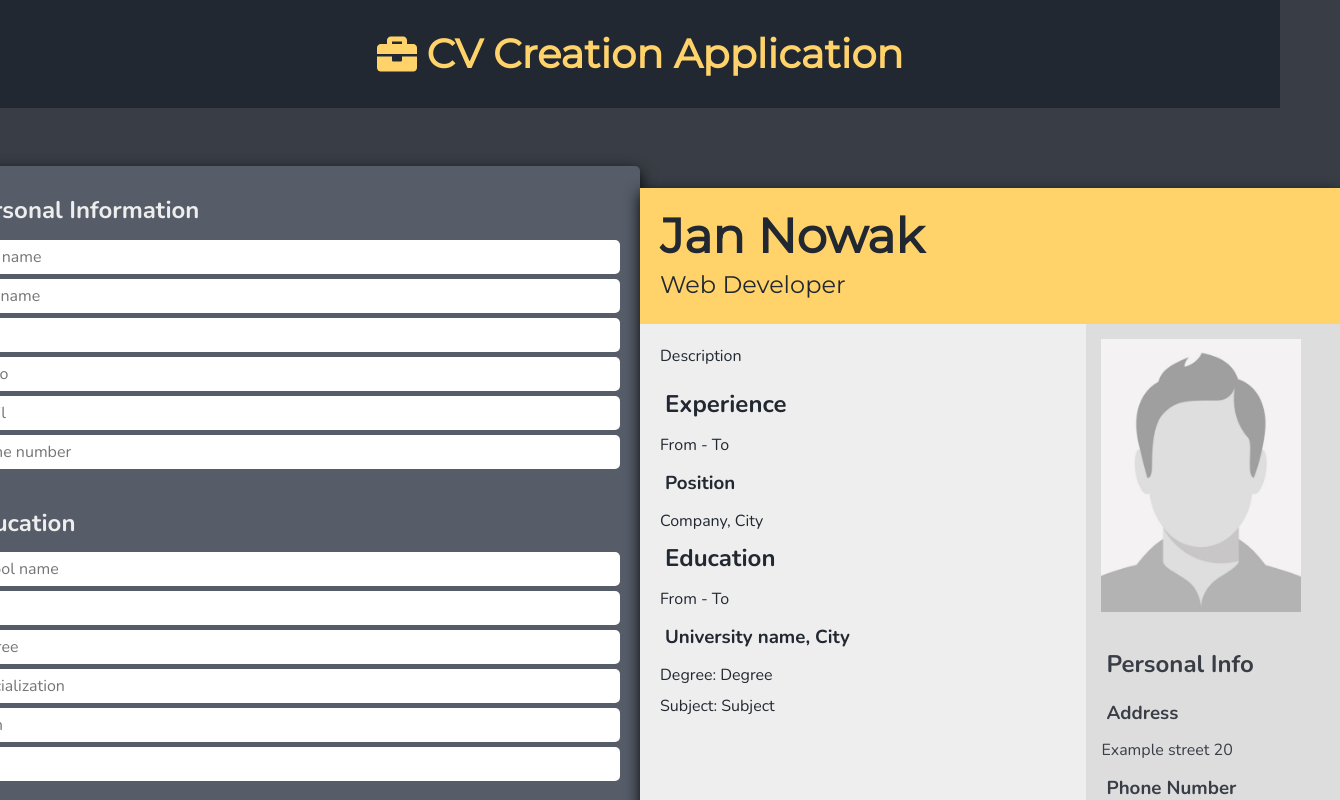
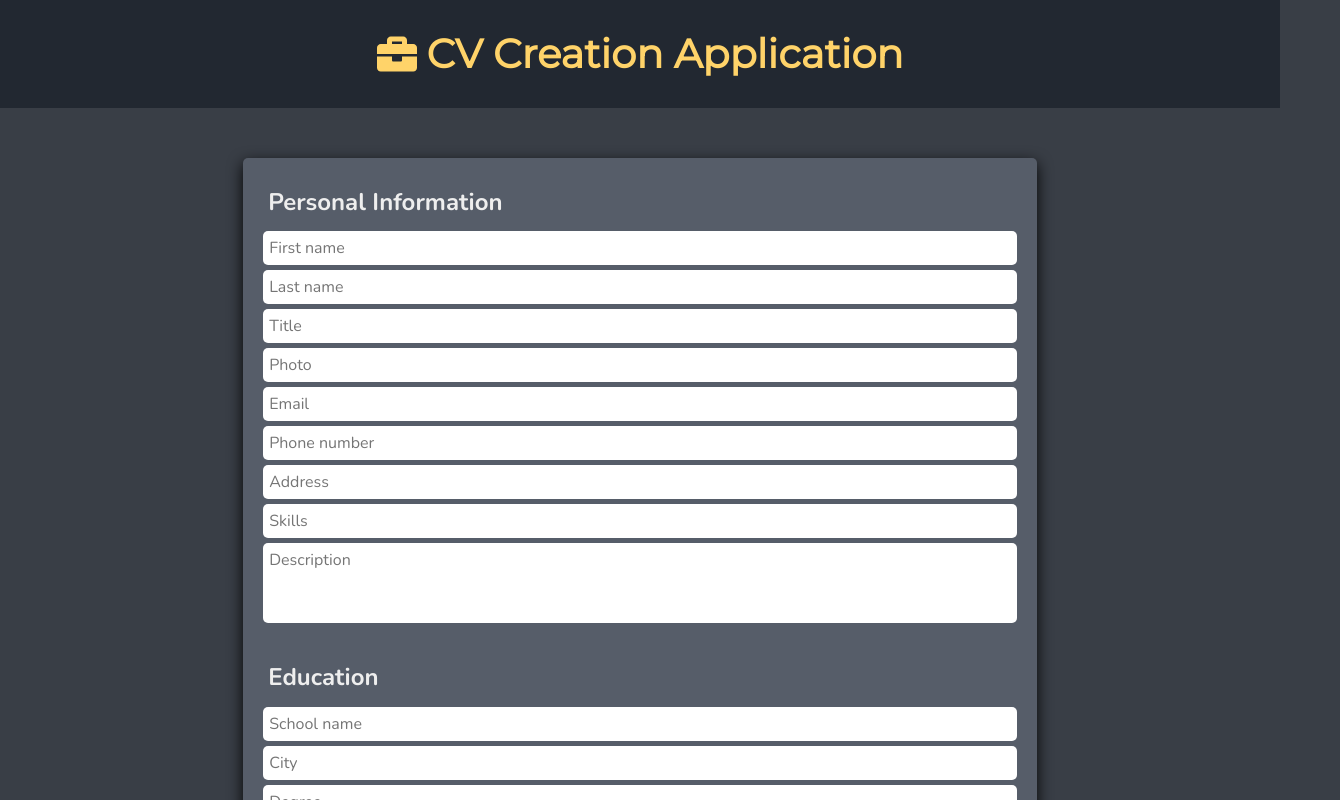
Before and after one commit to GBN6/CV-Application, a React (Create React App) app: page / in a window 1280 px wide. Shown: the top 800 px of the page, 1340 px wide, since content can reach past the window. Built offline with nearby package versions, Linux system fonts and the light colour scheme.

Commit message:
Add utility and fix styling

```diff
--- a/src/components/CvForm/CvForm.js
+++ b/src/components/CvForm/CvForm.js
@@ -23,7 +23,7 @@ const CvWrapper = styled.div`
   border-radius: 5px;
   padding: 2rem;
   gap: 3rem;
-  min-width: 700px;
+  width: 210mm;
   box-shadow: rgba(0, 0, 0, 0.95) 0px 5px 15px;
   background-color: #565d69;
 `;
--- a/src/components/CvForm/Experience.js
+++ b/src/components/CvForm/Experience.js
@@ -1,6 +1,7 @@
 import React from 'react';
 import Section from '../Utility/Section';
 import Input from '../Utility/Input';
+import TextArea from '../Utility/TextArea';
 
 function Experience() {
   return (
@@ -8,7 +9,7 @@ function Experience() {
       <Input type='text' name='' placeholder='Company' />
       <Input type='text' name='' placeholder='City' />
       <Input type='text' name='' placeholder='Position' />
-      <Input type='text' name='' placeholder='Details' />
+      <TextArea name="" placeholder="Description" />
       <Input type='text' name='' placeholder='From' />
       <Input type='text' name='' placeholder='To' />
     </Section>
--- a/src/components/CvForm/Personal.js
+++ b/src/components/CvForm/Personal.js
@@ -1,6 +1,7 @@
 import React from 'react';
 import Section from '../Utility/Section';
 import Input from '../Utility/Input';
+import TextArea from '../Utility/TextArea';
 
 const Personal = () => {
   return (
@@ -11,6 +12,9 @@ const Personal = () => {
       <Input type='text' name='' placeholder='Photo' />
       <Input type='text' name='' placeholder='Email' />
       <Input type='text' name='' placeholder='Phone number' />
+      <Input type="text" name="" placeholder="Address" />
+      <Input type="text" name="" placeholder="Skills" />
+      <TextArea name="" placeholder="Description" />
     </Section>
   );
 }
--- a/src/components/CvResult/CvResult.js
+++ b/src/components/CvResult/CvResult.js
@@ -15,8 +15,11 @@ const CvResult = () => {
 };
 
 const CvResultWrap = styled.div`
+  width: 210mm;
+  height: 297mm;
   display: grid;
-  min-width: 700px;
+  grid-template-columns: 150mm 60mm;
+  grid-template-rows: 35mm 262mm;
   margin-top: 3rem;
   box-shadow: rgba(0, 0, 0, 0.95) 0px 5px 15px;
   border-bottom-right-radius: 5px;
--- a/src/components/CvResult/ResultContent.js
+++ b/src/components/CvResult/ResultContent.js
@@ -16,8 +16,8 @@ const ResultContent = () => {
       <Section title='Education'>
         <Period>From - To</Period>
         <Subsection title='University name, City'>
-          <p>Degree: Degree</p>
-          <p>Subject: Subject</p>
+          <p>Degree: ...</p>
+          <p>Subject: ...</p>
         </Subsection>
       </Section>
     </ContentWrap>
@@ -27,11 +27,9 @@ const ResultContent = () => {
 export default ResultContent;
 
 const ContentWrap = styled.div`
-  grid-column: span 9;
   padding: 2rem;
   background-color: rgb(238, 238, 238);
   color: #222831;
-  min-height: 870px;
   border-bottom-left-radius: 5px;
 `;
 
@@ -41,4 +39,6 @@ const Description = styled.p`
 
 const Period = styled.div`
   width: 20%;
+  font-weight: bold;
+  padding: 0.5rem;
 `;
--- a/src/components/CvResult/ResultHeader.js
+++ b/src/components/CvResult/ResultHeader.js
@@ -11,10 +11,12 @@ const ResultHeader = () => {
 };
 
 const CvResultHeaderWrap = styled.header`
-  grid-column: span 10;
+  grid-column: span 2;
   padding: 2rem;
   background-color: #FFD369;
   color: #222831;
+  border-top-right-radius: 5px;
+  border-top-left-radius: 5px;
 `;
 
 export default ResultHeader;
--- a/src/components/CvResult/ResultSidebar.js
+++ b/src/components/CvResult/ResultSidebar.js
@@ -8,7 +8,7 @@ const ResultSidebar = () => {
   return (
     <SidebarWrap>
       <Photo src={photo} alt='example' />
-      <Section title='Personal Info'>
+      <Section title='Personal Details'>
         <Subsection title='Address'>Example street 20</Subsection>
         <Subsection title='Phone Number'>123456789</Subsection>
         <Subsection title='Email'>mail@gmail.com</Subsection>
@@ -18,7 +18,6 @@ const ResultSidebar = () => {
 };
 
 const SidebarWrap = styled.div`
-  grid-column: span 1;
   padding: 1.5rem;
   background-color: rgb(221, 221, 221);
   color: #393e46;
@@ -28,7 +27,7 @@ const SidebarWrap = styled.div`
 const Photo = styled.img`
   margin-bottom: 2rem;
   max-height: 300px;
-  max-width: 200px
+  max-width: 170px
 `;
 
 export default ResultSidebar;
--- a/src/components/Main.js
+++ b/src/components/Main.js
@@ -14,15 +14,17 @@ function Main() {
 
 const MainWrapper = styled.main`
 display: flex;
-align-items: center;
+align-items: flex-start;
 justify-content: center;
 padding: 5rem;
 margin-bottom: 4rem;
+gap: 6rem;
 
-@media (max-width: 1200px) {
+@media (max-width: 1600px) {
   flex-direction: column;
+  align-items: center;
+  gap: 2rem;
 }
-
 `;
 
 export default Main;
--- /dev/null
+++ b/src/components/Utility/TextArea.js
@@ -0,0 +1,20 @@
+import React from 'react';
+import styled from 'styled-components';
+
+const TextArea = ({ type, name, placeholder }) => {
+  return <TextAreaWrap name={name} placeholder={placeholder} />;
+};
+
+const TextAreaWrap = styled.textarea`
+  height: 80px;
+  padding: 0.5rem;
+  padding-right: 2rem;
+  border-radius: 5px;
+  border: 1px solid transparent;
+  resize: none;
+  &:focus {
+    border: 1px solid #222831;
+  }
+`;
+
+export default TextArea;
--- a/src/index.css
+++ b/src/index.css
@@ -12,6 +12,7 @@
   box-sizing: border-box;
   padding: 0;
   margin: 0;
+  word-wrap: break-word;
 }
 
 html {
@@ -37,12 +38,17 @@ header {
     align-items: center;
 }
 
-h1 {
+h1, p {
     line-height: 1.2;
 }
 
+p {
+    padding: 0.5rem;
+}
+
 button,
-input {
+input,
+textarea {
     border: none;
     outline: none;
     color: inherit;
```
